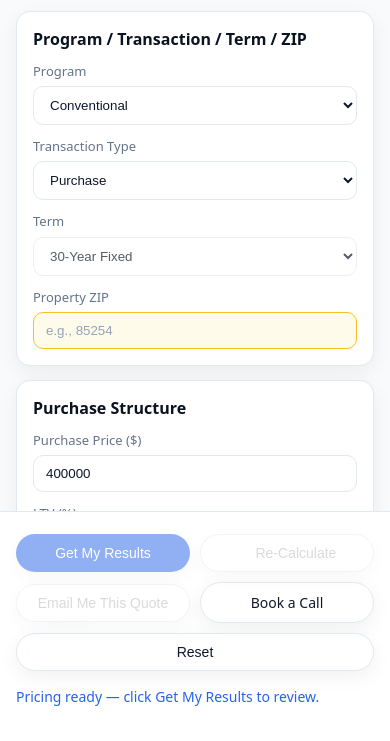
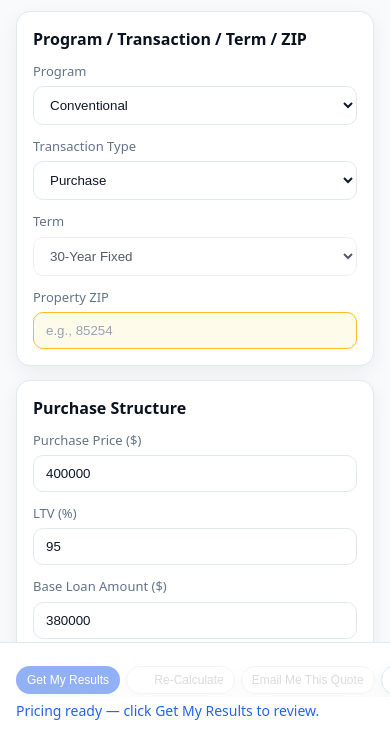
Before and after one commit to jyoder35/mortgage-ui, a website built with Vite: page index.html in a window 390 px wide. Shown: the part 103-844 px from the top of the page. Built offline with nearby package versions, Linux system fonts and the light colour scheme.

Commit message:
Compact mobile footer: horizontal scroll buttons, tighter spacing

```diff
--- a/index.html
+++ b/index.html
@@ -238,6 +238,7 @@
   <!-- Floating Footer: action buttons + pricing indicator -->
   <footer class="footer-bar" role="contentinfo">
     <div class="container footer-inner">
+      <div class="footer-buttons">
         <button id="btnGate" class="btn btn-primary" disabled title="Enter required fields to continue">Get My Results</button>
         <button id="btnRecalc" class="btn" disabled>
           <span id="recalcDot" class="dot" aria-hidden="true"></span>
@@ -246,9 +247,11 @@
         <button id="btnSave" class="btn" disabled>Email Me This Quote</button>
         <a id="btnBookCall" class="btn" href="https://connect.theloportal.com/widget/bookings/azm-all" target="_blank" rel="noopener noreferrer">Book a Call</a>
         <button id="btnReset" class="btn btn-ghost">Reset</button>
-      <!-- pricing indicator -->
+      </div>
+      <div class="footer-status">
         <div id="footerIndicator" class="footer-indicator">Ready</div>
         <div id="lastQuoted" class="timestamp"></div>
+      </div>
     </div>
   </footer>
 
--- a/styles.css
+++ b/styles.css
@@ -20,7 +20,7 @@ body{ margin:0; font:16px/1.4 system-ui,-apple-system,Segoe UI,Roboto,Ubuntu,Can
 @media (max-width:600px){ .topbar-logo{ height:56px; margin-right:12px; } .topbar h1{ font-size:18px; } .topbar-sub{ font-size:13px; } }
 .status.ok{ color:var(--ok); } .status.warn{ color:var(--warn); } .status.error{ color:var(--bad); } .status.info{ color:var(--primary); }
 .app{ padding-top:12px; padding-bottom:calc(var(--footer-h) + 20px); } /* ensure content not behind footer */
-@media (max-width:600px){ .app{ padding-bottom:160px; } } /* extra scroll room when footer stacks */
+@media (max-width:600px){ .app{ padding-bottom:95px; } } /* compact footer = less scroll reserve */
 .panel{
  background:var(--panel); border:1px solid var(--line); border-radius:var(--radius);
  box-shadow:var(--shadow); padding:16px; margin-bottom:14px;
@@ -139,12 +139,17 @@ a.btn{ text-decoration:none; color:inherit; display:inline-flex; align-items:cen
  height:var(--footer-h); display:flex; align-items:center;
 }
 .footer-inner{ display:flex; align-items:center; gap:10px; flex-wrap:nowrap; }
+.footer-buttons{ display:flex; align-items:center; gap:10px; flex-shrink:0; }
+.footer-status{ display:flex; align-items:center; flex:1; min-width:0; }
 @media (max-width:600px){
- .footer-bar{ height:auto; min-height:auto; padding:6px 0; }
- .footer-inner{ flex-wrap:wrap; justify-content:center; }
- .footer-inner .btn{ flex:1 1 calc(50% - 6px); min-width:120px; }
- .footer-indicator{ order:10; width:100%; text-align:center; margin:6px 0 0 0; }
- .timestamp{ order:11; width:100%; text-align:center; margin-top:2px; }
+ .app{ padding-bottom:100px; }
+ .footer-bar{ height:auto; min-height:auto; padding:4px 0; }
+ .footer-inner{ flex-direction:column; align-items:stretch; gap:4px; }
+ .footer-buttons{ overflow-x:auto; overflow-y:hidden; flex-wrap:nowrap; gap:6px; padding:2px 0; -webkit-overflow-scrolling:touch; }
+ .footer-buttons .btn{ flex:0 0 auto; min-width:100px; padding:6px 10px; font-size:12px; }
+ .footer-status{ display:flex; justify-content:space-between; align-items:center; gap:8px; flex-shrink:0; }
+ .footer-indicator{ order:unset; width:auto; text-align:left; margin:0; font-size:12px; flex:1; min-width:0; }
+ .timestamp{ order:unset; width:auto; text-align:right; margin:0; font-size:12px; flex-shrink:0; }
 }
 .footer-indicator{
  margin-left:auto; margin-right:10px;
@@ -155,7 +160,7 @@ a.btn{ text-decoration:none; color:inherit; display:inline-flex; align-items:cen
 .footer-indicator.warn{ color:#f59e0b; }
 .footer-indicator.error{ color:#dc2626; }
 
-@media (max-width:900px){
+@media (max-width:900px) and (min-width:601px){
   .footer-indicator{ order:5; width:100%; text-align:left; margin:6px 0 0 0; }
   .timestamp{ width:100%; text-align:right; }
 }
```
Lines whose indentation alone changed are shown as unchanged.
